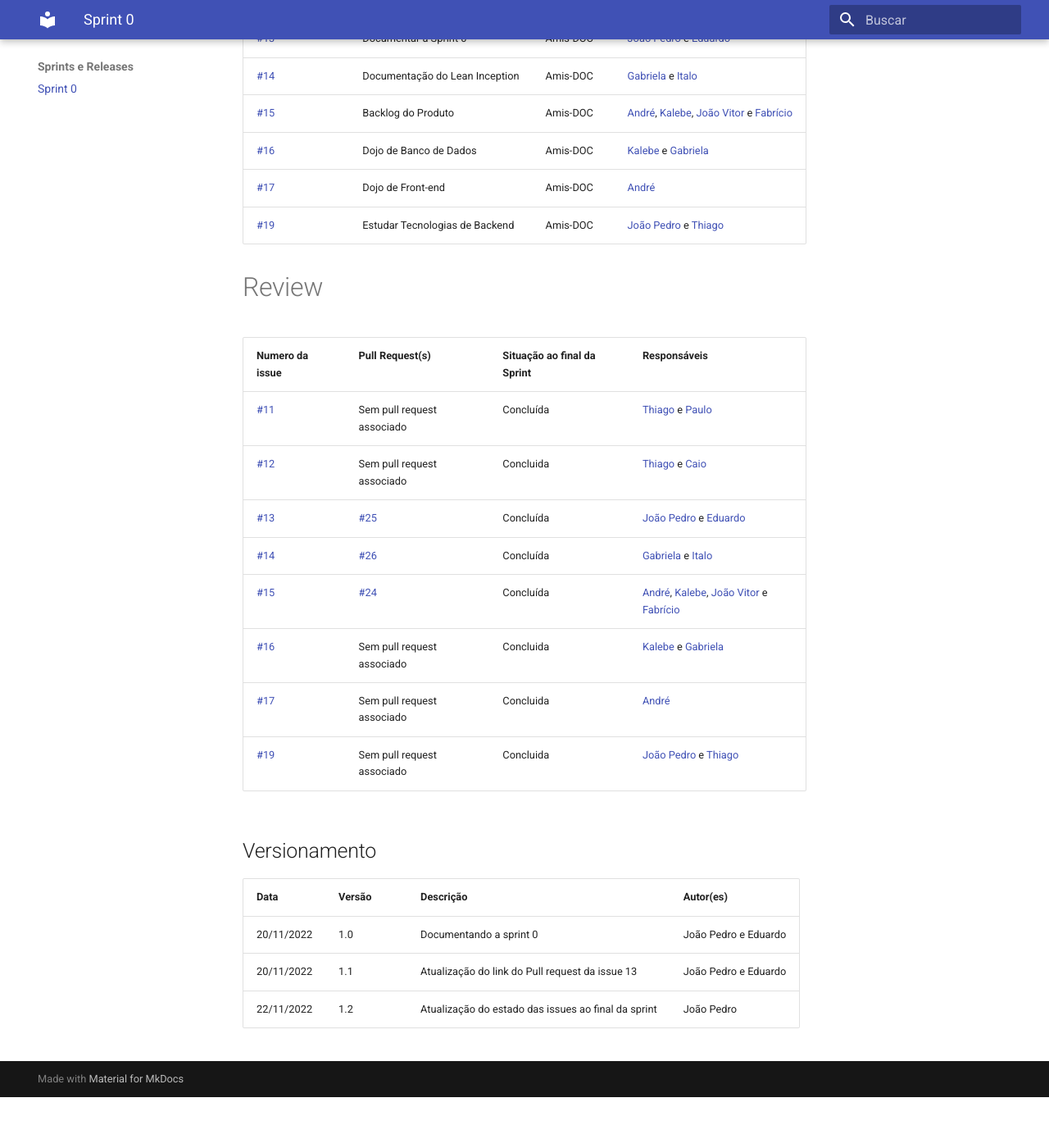
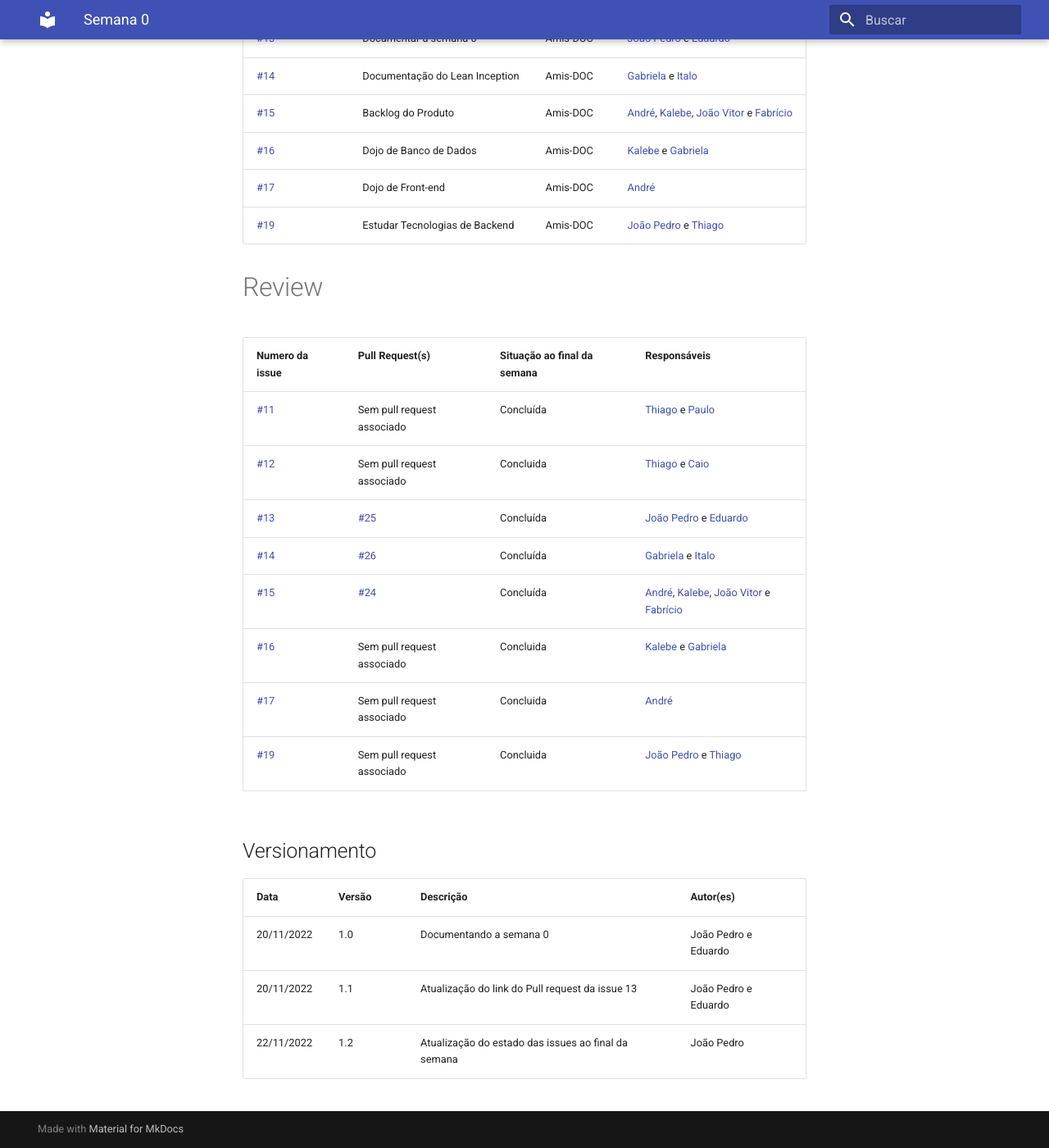
Before and after one commit to fga-eps-mds/2022.2-Amis-Doc, an MkDocs documentation site: the page built from docs/Sprints_Releases/semana0.md, in a window 1280 px wide and 1400 px high, scrolled down 730 px. Shown: the whole window at 82% size. Built offline with MkDocs 1.6.1 and Material for MkDocs 9.7.7, drawn with Linux system fonts in a browser that asks for light colours; before the commit the page ends 2068 px from its top, so only the background shows below that.

Commit message:
Corrigida nomenclatura incorreta de iterações

```diff
--- a/docs/Sprints_Releases/sprint0.md
+++ b/docs/Sprints_Releases/semana0.md
@@ -1,4 +1,4 @@
-# Sprint 0
+# Semana 0
 
 # Objetivo
 
@@ -14,7 +14,7 @@
 | ---- | ---- | ---- | ---- |
 | [#11](https://github.com/fga-eps-mds/2022.2-Amis-Doc/issues/11) | Plano de Comunicação | Amis-DOC | [Thiago](https://github.com/thiagolsg) e [Paulo](https://github.com/paulohborba)|
 | [#12](https://github.com/fga-eps-mds/2022.2-Amis-Doc/issues/12) | Metodologia | Amis-DOC | [Thiago](https://github.com/thiagolsg) e [Caio](https://github.com/CaioSulz)|
-| [#13](https://github.com/fga-eps-mds/2022.2-Amis-Doc/issues/13) | Documentar a Sprint 0 | Amis-DOC | [João Pedro](https://github.com/jps12) e [Eduardo](https://github.com/fxred)|
+| [#13](https://github.com/fga-eps-mds/2022.2-Amis-Doc/issues/13) | Documentar a semana 0 | Amis-DOC | [João Pedro](https://github.com/jps12) e [Eduardo](https://github.com/fxred)|
 | [#14](https://github.com/fga-eps-mds/2022.2-Amis-Doc/issues/14) | Documentação do Lean Inception | Amis-DOC | [Gabriela](https://github.com/gabrielapivetta) e [Italo](https://github.com/ItaloBrunoM)|
 | [#15](https://github.com/fga-eps-mds/2022.2-Amis-Doc/issues/15) | Backlog do Produto | Amis-DOC | [André](https://github.com/andrelucasf), [Kalebe](https://github.com/KalebeLopes), [João Vitor](https://github.com/Jvsoutomaior) e [Fabrício](https://github.com/FabricioDeQueiroz)|
 | [#16](https://github.com/fga-eps-mds/2022.2-Amis-Doc/issues/16) | Dojo de Banco de Dados | Amis-DOC | [Kalebe](https://github.com/KalebeLopes) e [Gabriela](https://github.com/gabrielapivetta)|
@@ -23,7 +23,7 @@
 
 # Review
 
-| Numero da issue | Pull Request(s) | Situação ao final da Sprint | Responsáveis |
+| Numero da issue | Pull Request(s) | Situação ao final da semana | Responsáveis |
 | ---- | ---- | ---- | ---- |
 | [#11](https://github.com/fga-eps-mds/2022.2-Amis-Doc/issues/11) | Sem pull request associado | Concluída | [Thiago](https://github.com/thiagolsg) e [Paulo](https://github.com/paulohborba)|
 | [#12](https://github.com/fga-eps-mds/2022.2-Amis-Doc/issues/12) | Sem pull request associado | Concluida | [Thiago](https://github.com/thiagolsg) e [Caio](https://github.com/CaioSulz)|
@@ -39,6 +39,6 @@
 
 | Data | Versão | Descrição | Autor(es) |
 |------|--------|-----------|-----------|
-| 20/11/2022 | 1.0 | Documentando a sprint 0 | João Pedro e Eduardo |
+| 20/11/2022 | 1.0 | Documentando a semana 0 | João Pedro e Eduardo |
 | 20/11/2022 | 1.1 | Atualização do link do Pull request da issue 13 | João Pedro e Eduardo |
-| 22/11/2022 | 1.2 | Atualização do estado das issues ao final da sprint | João Pedro |
+| 22/11/2022 | 1.2 | Atualização do estado das issues ao final da semana | João Pedro |
```
Also changed, not shown: docs/Sprints_Releases/semana1.md (renamed from docs/Sprints_Releases/sprint1.md, +4 -4 lines).
